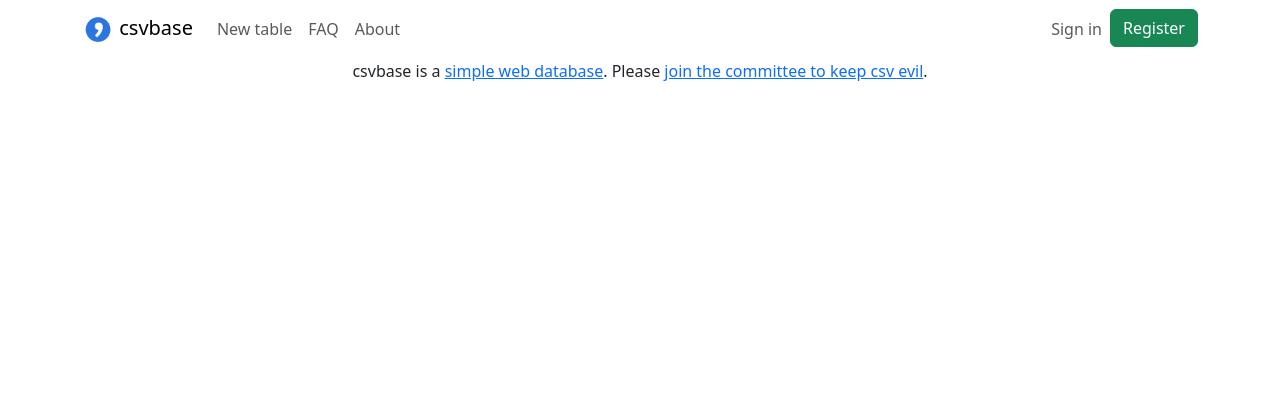
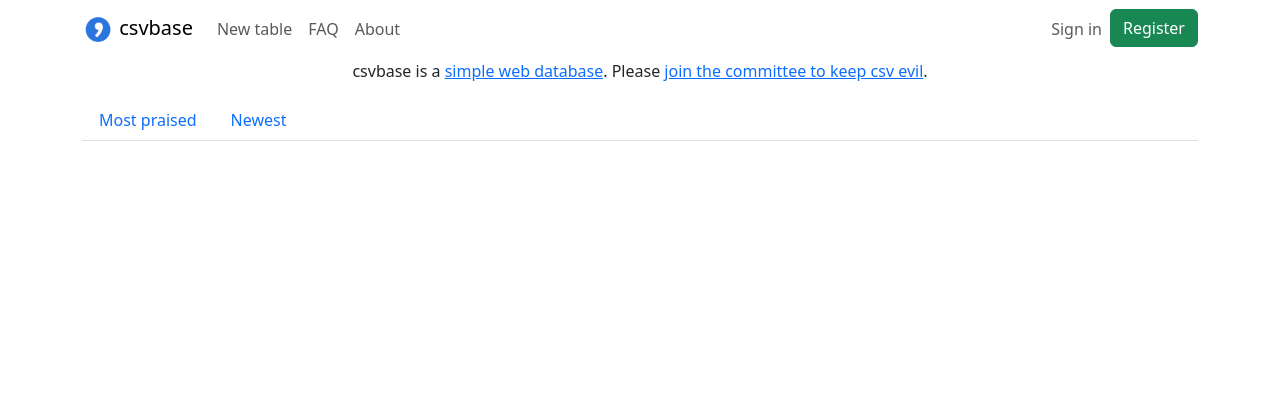
Before and after one commit to calpaterson/csvbase, a Flask app: template csvbase/web/templates/index.html in a window 1280 px wide. Shown: the top 420 px of the page. Run offline with Flask 3, Linux system fonts and the light colour scheme; the template is opened without the code that fills it, so the values that code supplies are empty; parts of the project's set-up code (start-up, migrations or seed data) failed here and were passed over; some libraries are stand-ins or nearby versions.

Commit message:
Add a "newest" page

```diff
--- a/csvbase/web/main/bp.py
+++ b/csvbase/web/main/bp.py
@@ -105,7 +105,15 @@ CORS(
 @bp.get("/")
 def index() -> str:
     sesh = get_sesh()
-    return render_template("index.html", top_ten=svc.get_top_n(sesh))
+    return make_response(render_template("index.html", tables=svc.get_top_n(sesh)))
+
+
+@bp.get("/newest")
+def newest() -> Response:
+    sesh = get_sesh()
+    return make_response(
+        render_template("index.html", tables=svc.get_newest_tables(sesh))
+    )
 
 
 @bp.get("/about")
--- a/csvbase/web/templates/index.html
+++ b/csvbase/web/templates/index.html
@@ -5,9 +5,23 @@
 
 {% block main %}
   <div class="container">
+    <ul class="nav nav-tabs">
+      <li class="nav-item">
+        <a
+          class="nav-link {% if request.endpoint == 'csvbase.index' %}active{% endif %}"
+          href="{{ url_for('csvbase.index')}}"
+          >Most praised</a>
+      </li>
+      <li class="nav-item">
+        <a class="nav-link {% if request.endpoint == 'csvbase.newest' %}active{% endif %}"
+           href="{{ url_for('csvbase.newest')}}"
+           >Newest</a>
+      </li>
+    </ul>
+
     <div class="row my-2">
-      <div class="col-md-8 offset-md-2">
-        {% for table in top_ten %}
+      <div class="col-auto">
+        {% for table in tables %}
           {{ table_macros.table_card(table) }}
         {% endfor %}
       </div>
```
Also changed, not shown: csvbase/svc.py (+12 -0 lines), tests/test_web.py (+12 -0 lines), 1 other file.
